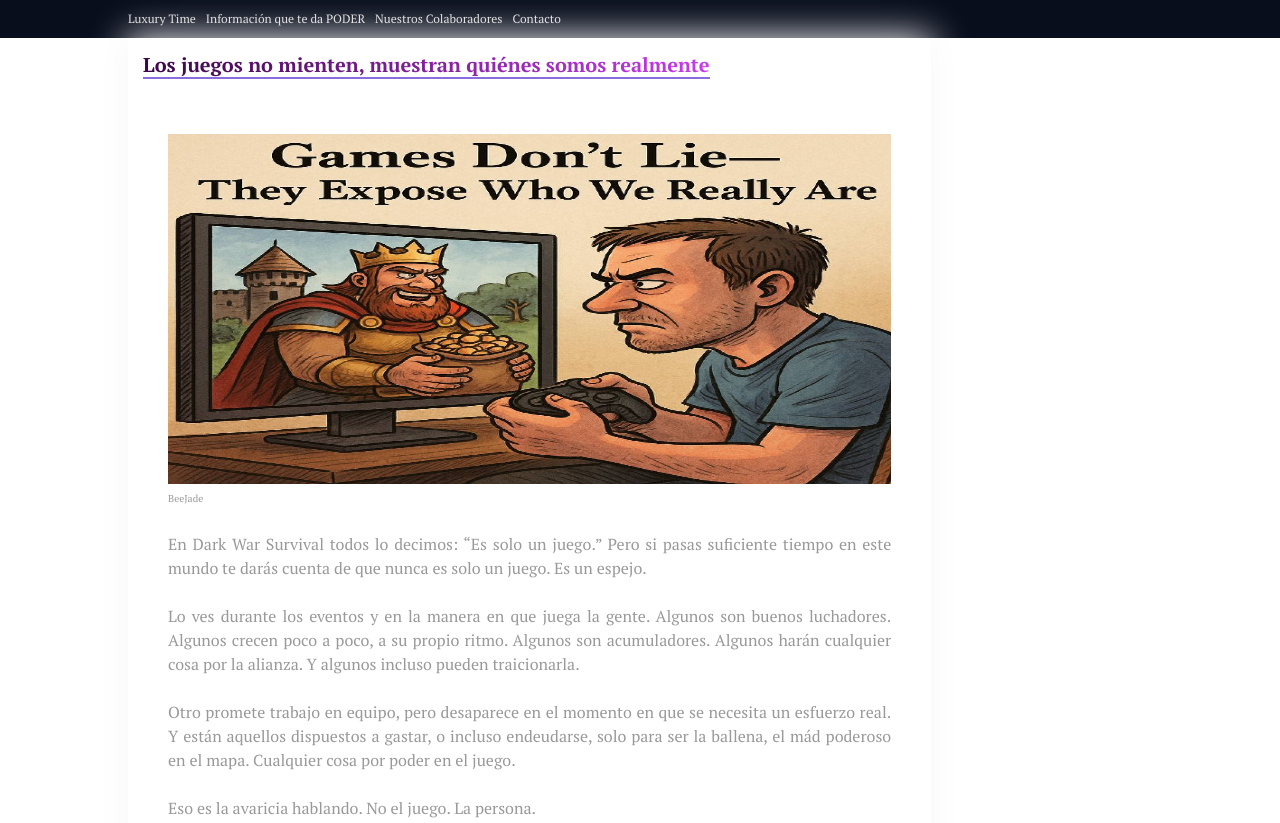
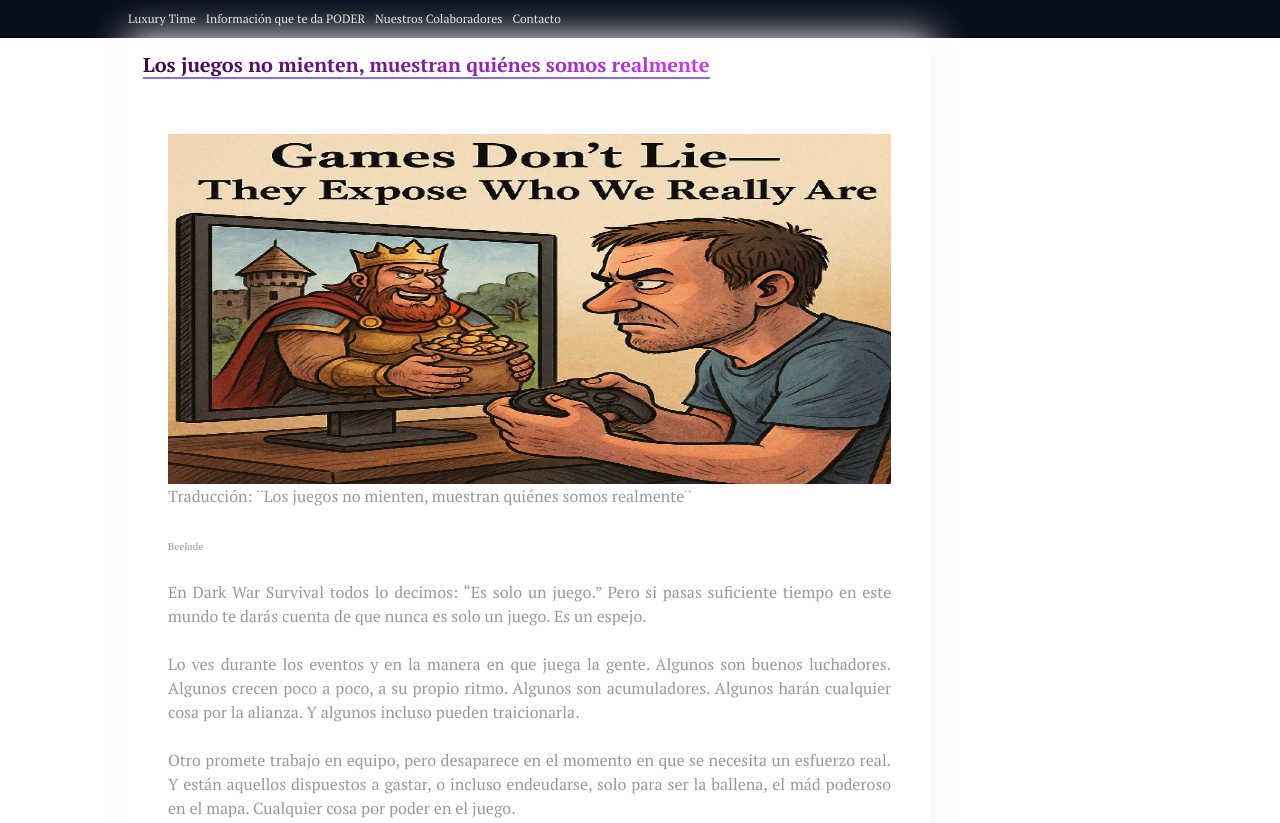
Before and after one commit to PressLuxuryTime/LuxuryTimeWebEs, a website: page secciones/ED14/ED14-OPINION.html in a window 1280 px wide. Shown: the top 823 px of the page. Drawn offline with Linux system fonts and the light colour scheme; a small style sheet from the web is missing.

Commit message:
Update ED14-OPINION.html

```diff
--- a/secciones/ED14/ED14-OPINION.html
+++ b/secciones/ED14/ED14-OPINION.html
@@ -80,6 +80,7 @@
                 <div class="blog__main">
                   <img src="../../assets/img/ED14/ED14-OPINION.jpeg" alt="Blog-1" class="blog__img img-res"
                     data-aos="fade-up" data-aos-duration="2000" data-aos-delay="500">
+                  <p class="piccapt">Traducción: ¨Los juegos no mienten, muestran quiénes somos realmente¨</p>
                   <br>
                   <small class="blog__author" data-aos="zoom-out" data-aos-duration="20000"
                     data-aos-delay="500">BeeJade</small>
```
